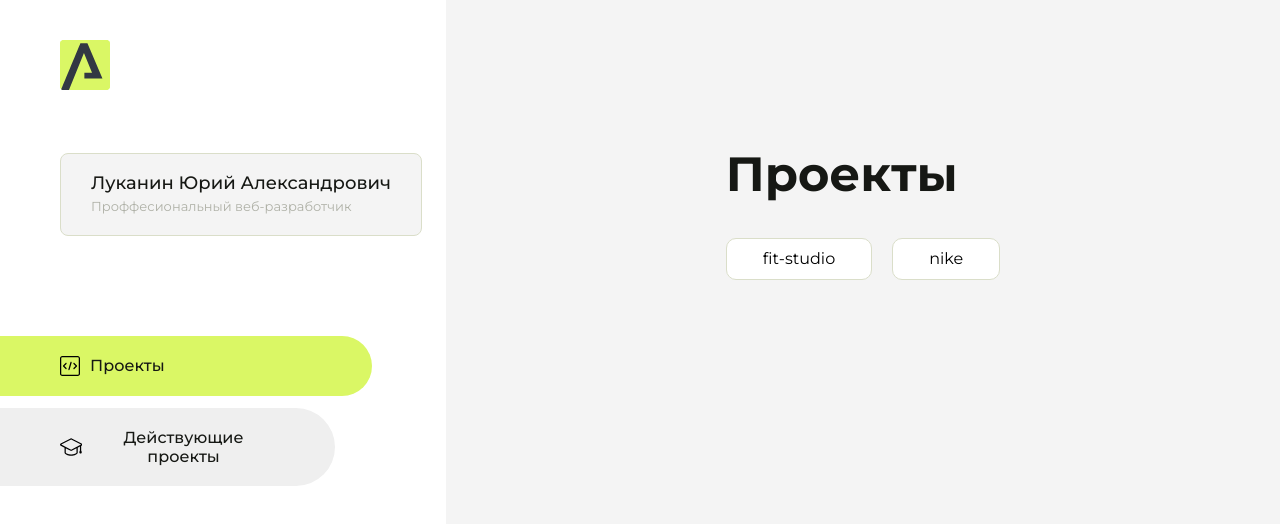
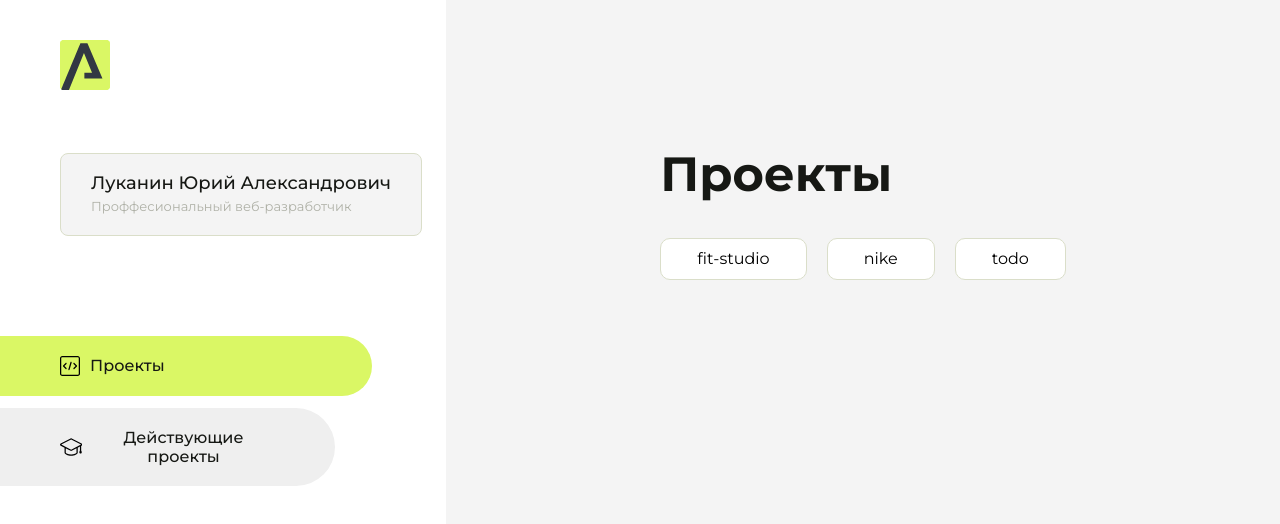
Before and after one commit to lukaninmatvej40-png/projects, a plain HTML site: page index.html in a window 1280 px wide. Drawn offline with Linux system fonts and the light colour scheme.

Commit message:
Update index.html

```diff
--- a/index.html
+++ b/index.html
@@ -98,6 +98,9 @@
                     <li class="content__list-item">
                         <a href="nike/index.html">nike</a>
                     </li>
+                    <li class="content__list-item">
+                        <a href="todo/index.html">todo</a>
+                    </li>
                 </ul>
             </div>
             <div class="content__block hidden" id="diplomBlock">
```
